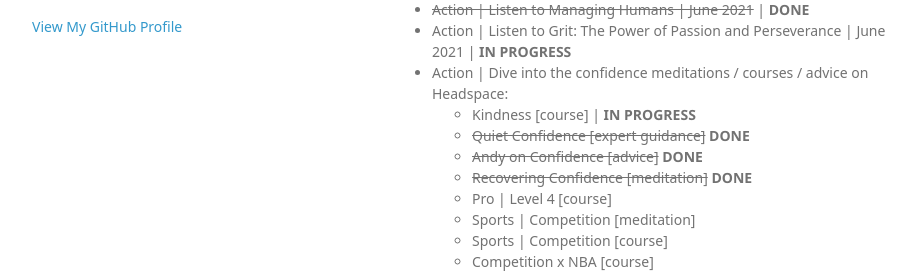
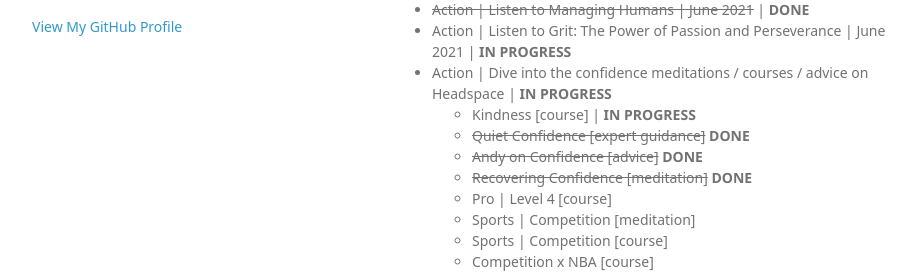
Before and after one commit to rainleander/rainleander.github.io, a Jekyll site: the page speak-softly.html, which Jekyll copies as it is, in a window 1280 px wide and 900 px high, scrolled down 1870 px. Shown: the part 197-472 px from the top of the window, without its empty margins (178-1101 px from the left). Built offline with Jekyll 4.4.1, drawn with Linux system fonts in a browser that asks for light colours; some web fonts are replaced.

Commit message:
Update speak-softly.html

```diff
--- a/speak-softly.html
+++ b/speak-softly.html
@@ -92,7 +92,7 @@
         <li><del>Action | Listen to The Confidence Code: The Science and Art of Self-Assurance - What Women Should Know | June 2021</del> | <b>DONE</b></li>
         <li><del>Action | Listen to Managing Humans | June 2021</del> | <b>DONE</b></li>
         <li>Action | Listen to Grit: The Power of Passion and Perseverance | June 2021 | <b>IN PROGRESS</b></li>
-        <li>Action | Dive into the confidence meditations / courses / advice on Headspace:
+        <li>Action | Dive into the confidence meditations / courses / advice on Headspace | <b>IN PROGRESS</b>
             <ul><li>Kindness [course] | <b>IN PROGRESS</b></li>
               <li><del>Quiet Confidence [expert guidance]</del> <b>DONE</b></li>
               <li><del>Andy on Confidence [advice]</del> <b>DONE</b></li>
```
